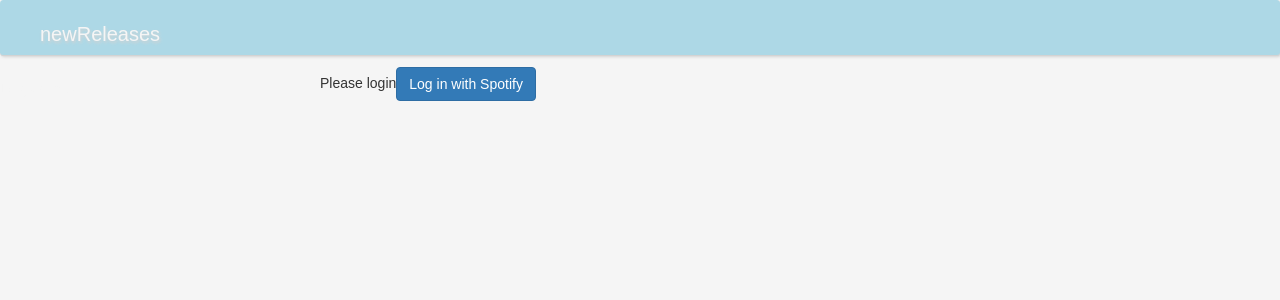
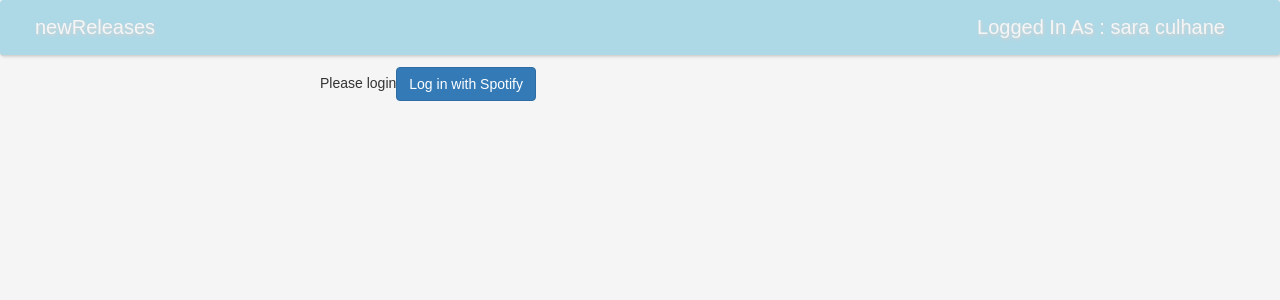
Before and after one commit to sarajculhane/spotify-release-feed, a React app: page / in a window 1280 px wide. Shown: the top 300 px of the page. Built offline with nearby package versions, Linux system fonts and the light colour scheme; no server answers; some icons are missing.

Commit message:
nav bar updates

```diff
--- a/public/style.css
+++ b/public/style.css
@@ -22,27 +22,39 @@ body {
     border-radius: .25em;
     border-bottom: solid 1px lightgray;
     box-shadow: 1px 1px 3px lightgray;
+    display: flex;
+    justify-content: center;
+    flex-wrap: wrap;
+    flex-direction: column;
+}
+
+.text {
+    display: flex;
+    justify-content: space-between;
 }
 
 .left-text {
     text-align: left;
-    margin-left: 1em;
-    padding: 1em;
+    margin-left: 2rem;
+    margin-top: 1rem;
+    padding: 15px;
     font-weight: 2000;
     font-size: 20px;
     text-shadow: 1px 2px 3px lightgrey;
 
 }
 
-/* .right-text {
+.right-text {
     text-align: right;
-    margin-right: 1em;
-    padding: 1em;
+    margin-right: 4rem;
+    margin-top: 1rem;
+    /* margin-left: 40rem; */
+    padding: 15px;
     font-weight: 2000;
     font-size: 20px;
     text-shadow: 1px 2px 3px lightgrey;
 
-} */
+}
 
 
 
--- a/src/Nav.js
+++ b/src/Nav.js
@@ -3,10 +3,12 @@ import React from 'react'
 const Nav = () => {
     return (
         <div className='main-nav'>
+        <div className='text'>
       <div className='left-text'><p>newReleases <i class="fa fa-volume-up" aria-hidden="true"></i>
 </p></div>
 
-<div className='right-text'><p>Logged In As :</p></div>
+<div className='right-text'><p>Logged In As : sara culhane</p></div>
+</div>
         </div>
     )
 }
```
Also changed, not shown: public/dist/bundle.js.
